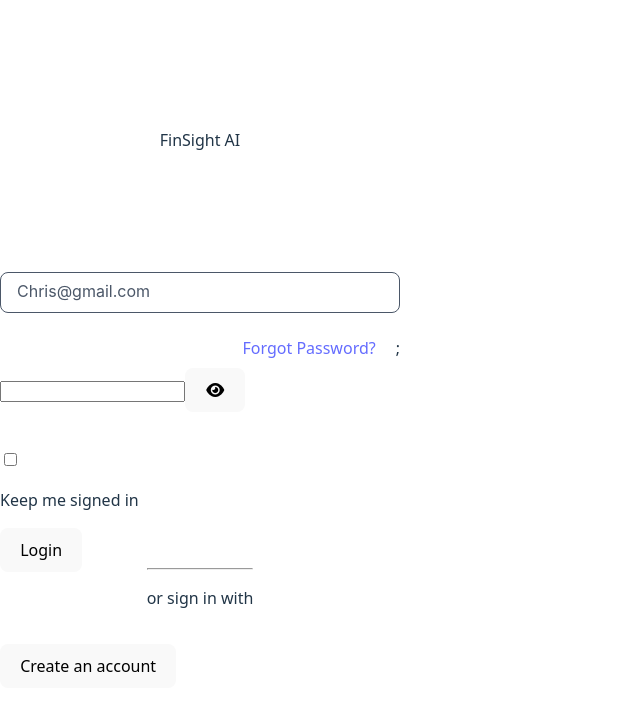
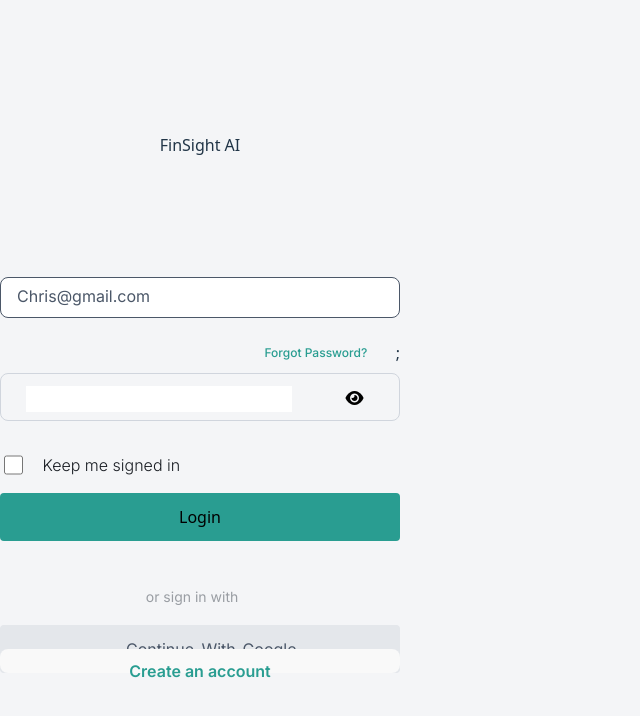
Before and after one commit to ABDULRAHMAN-M-CODE/FinSight_AI, a React (Vite) app in the folder frontend/: page / in a window 1280 px wide. Both pictures are taken after a click on the button "Start Your Journey". Shown: the top 716 px of the page, without its empty margins (0-640 px from the left). Built offline with nearby package versions, Linux system fonts and the light colour scheme.

Commit message:
Working on Login page
files Updated :
-App.tsx
-App.css

```diff
--- a/frontend/src/App.css
+++ b/frontend/src/App.css
@@ -1,4 +1,8 @@
 /* Frame 133539 */
+@import url('https://fonts.googleapis.com/css2?family=Inter:ital,opsz,wght@0,14..32,100..900;1,14..32,100..900&display=swap');
+body{
+background-color: #F4F5F7;
+}
 #Frame_133539 {
   display: flex;
   flex-direction: column;
@@ -283,7 +287,7 @@ color: #191D23;
 
 
 }
-
+#Right_text{
 /* Right text */
 
 margin: 0 auto;
@@ -302,12 +306,10 @@ text-align: right;
 color: #299D91;
 
 
-/* Inside auto layout */
-flex: none;
-order: 1;
-flex-grow: 0;
 
 
+}
+#Password_Input{
 /* Input */
 
 box-sizing: border-box;
@@ -327,12 +329,10 @@ height: 48px;
 border: 1px solid #D0D5DD;
 border-radius: 8px;
 
-/* Inside auto layout */
-flex: none;
-order: 1;
-flex-grow: 0;
 
 
+}
+#text{
 /* text */
 
 margin: 0 auto;
@@ -346,55 +346,25 @@ font-size: 4px;
 line-height: 24px;
 /* identical to box height, or 600% */
 letter-spacing: 1em;
-
+border:0;
 /* Gray/01 */
 color: #999DA3;
 
 
-/* Inside auto layout */
-flex: none;
-order: 0;
-flex-grow: 0;
+}
 
-
-/* Icon/eye */
-
+#Icon_eye_button{
 margin: 0 auto;
 width: 24px;
 height: 24px;
-
-
-/* Inside auto layout */
-flex: none;
-order: 1;
-flex-grow: 0;
-
-
-/* Vector */
-
-position: absolute;
-left: 8.33%;
-right: 8.33%;
-top: 20.83%;
-bottom: 20.83%;
-
-/* Gray/01 */
-border: 2px solid #999DA3;
-
-
-/* Vector */
-
-position: absolute;
-left: 37.5%;
-right: 37.5%;
-top: 37.5%;
-bottom: 37.5%;
-
-/* Gray/01 */
-border: 2px solid #999DA3;
-
-
-/* Button */
+display: flex;
+align-items: center;
+justify-content: center;
+background: none;
+border: none;
+}
+#Button{
+  /* Button */
 
 /* Auto layout */
 display: flex;
@@ -407,13 +377,11 @@ width: 400px;
 height: 88px;
 
 
-/* Inside auto layout */
-flex: none;
-order: 1;
-flex-grow: 0;
 
 
-/* Remind me */
+}
+#Remind_ME{
+  /* Remind me */
 
 /* Auto layout */
 display: flex;
@@ -425,61 +393,36 @@ gap: 16px;
 width: 264px;
 height: 24px;
 
+}
+#Login_Button{
+/* Button/primary */
 
-/* Inside auto layout */
-flex: none;
-order: 0;
-flex-grow: 0;
+/* Auto layout */
+display: flex;
+flex-direction: row;
+justify-content: center;
+align-items: center;
+padding: 16px 12px;
 
+width: 400px;
+height: 48px;
 
-/* Tick */
+/* Primary color */
+background: #299D91;
+border-radius: 4px;
+
+}
+#Tick{
+ /* Tick */
 
 width: 20px;
 height: 20px;
 
 
-/* Inside auto layout */
-flex: none;
-order: 0;
-flex-grow: 0;
 
-
-/* fill */
-
-position: absolute;
-left: 0%;
-right: 0%;
-top: 0%;
-bottom: 0%;
-
-/* Primary color */
-background: #299D91;
-border-radius: 2px;
-
-
-/* Icons/Outline/Checkmark */
-
-position: absolute;
-left: 0%;
-right: 0%;
-top: 0%;
-bottom: 0%;
-
-
-
-/* Shape */
-
-position: absolute;
-left: 12.5%;
-right: 12.5%;
-top: 25%;
-bottom: 20.83%;
-
-/* White */
-background: #FFFFFF;
-
-
-/* Keep me signed in */
+}
+#Keep_me_signed_in {
+  /* Keep me signed in */
 
 width: 228px;
 height: 24px;
@@ -496,372 +439,9 @@ line-height: 24px;
 color: #191D23;
 
 
-/* Inside auto layout */
-flex: none;
-order: 1;
-flex-grow: 0;
 
+}
 
-/* Button/primary */
-
-/* Auto layout */
-display: flex;
-flex-direction: row;
-justify-content: center;
-align-items: center;
-padding: 16px 12px;
-
-width: 400px;
-height: 48px;
-
-/* Primary color */
-background: #299D91;
-border-radius: 4px;
-
-/* Inside auto layout */
-flex: none;
-order: 1;
-flex-grow: 0;
-
-
-/* Label */
-
-width: 160px;
-height: 24px;
-
-/* Semibold 16-24 */
-font-family: 'Inter';
-font-style: normal;
-font-weight: 600;
-font-size: 16px;
-line-height: 24px;
-/* identical to box height, or 150% */
-text-align: center;
-
-/* White */
-color: #FFFFFF;
-
-
-/* Inside auto layout */
-flex: none;
-order: 0;
-flex-grow: 0;
-
-
-/* Devider */
-
-/* Auto layout */
-display: flex;
-flex-direction: column;
-align-items: center;
-padding: 0px;
-isolation: isolate;
-
-width: 128px;
-height: 36px;
-
-
-/* Inside auto layout */
-flex: none;
-order: 1;
-flex-grow: 0;
-
-
-/* Line 10 */
-
-position: absolute;
-width: 342px;
-height: 0px;
-left: calc(50% - 342px/2);
-top: 18px;
-
-opacity: 0.25;
-/* Gray/02 */
-border: 0.5px solid #4B5768;
-
-/* Inside auto layout */
-flex: none;
-order: 0;
-flex-grow: 0;
-z-index: 0;
-
-
-/* Sign in with */
-
-/* Auto layout */
-display: flex;
-flex-direction: row;
-align-items: flex-start;
-padding: 8px;
-gap: 8px;
-
-width: 128px;
-height: 36px;
-
-/* Special/Main BG */
-background: #F4F5F7;
-
-/* Inside auto layout */
-flex: none;
-order: 1;
-flex-grow: 0;
-z-index: 1;
-
-
-/* or sign in with */
-
-width: 112px;
-height: 20px;
-
-/* Regular 14-20 */
-font-family: 'Inter';
-font-style: normal;
-font-weight: 400;
-font-size: 14px;
-line-height: 20px;
-/* identical to box height, or 143% */
-text-align: center;
-
-/* Gray/01 */
-color: #999DA3;
-
-
-/* Inside auto layout */
-flex: none;
-order: 0;
-flex-grow: 0;
-
-
-/* Button/secondary */
-
-/* Auto layout */
-display: flex;
-flex-direction: row;
-justify-content: center;
-align-items: center;
-padding: 12px 69px;
-gap: 16px;
-
-width: 400px;
-height: 48px;
-
-/* Gray/04 */
-background: #E4E7EB;
-border-radius: 4px;
-
-/* Inside auto layout */
-flex: none;
-order: 2;
-flex-grow: 0;
-
-
-/* Google */
-
-width: 24px;
-height: 24px;
-
-
-/* Inside auto layout */
-flex: none;
-order: 0;
-flex-grow: 0;
-
-
-/* Group */
-
-position: absolute;
-left: 1.56%;
-right: 0.71%;
-top: 0%;
-bottom: 0%;
-
-
-
-/* Clip path group */
-
-position: absolute;
-left: 1.56%;
-right: 0.71%;
-top: 0%;
-bottom: 0%;
-
-
-
-/* B */
-
-position: absolute;
-left: 1.56%;
-right: 0.71%;
-top: 0%;
-bottom: 0%;
-
-
-
-/* Vector */
-
-position: absolute;
-left: 1.56%;
-right: 0.71%;
-top: 0%;
-bottom: 0%;
-
-background: #000000;
-
-
-/* Vector */
-
-position: absolute;
-left: -2.98%;
-right: 64.35%;
-top: 20.45%;
-bottom: 20.45%;
-
-background: #FBBC05;
-
-
-/* Clip path group */
-
-position: absolute;
-left: 1.56%;
-right: 0.71%;
-top: 0%;
-bottom: 0%;
-
-
-
-/* B */
-
-position: absolute;
-left: 1.56%;
-right: 0.71%;
-top: 0%;
-bottom: 0%;
-
-
-
-/* Vector */
-
-position: absolute;
-left: 1.56%;
-right: 0.71%;
-top: 0%;
-bottom: 0%;
-
-background: #000000;
-
-
-/* Vector */
-
-position: absolute;
-left: -2.98%;
-right: -6.11%;
-top: -4.55%;
-bottom: 50%;
-
-/* Special/Red */
-background: #E73D1C;
-
-
-/* Clip path group */
-
-position: absolute;
-left: 1.56%;
-right: 0.71%;
-top: 0%;
-bottom: 0%;
-
-
-
-/* B */
-
-position: absolute;
-left: 1.56%;
-right: 0.71%;
-top: 0%;
-bottom: 0%;
-
-
-
-/* Vector */
-
-position: absolute;
-left: 1.56%;
-right: 0.71%;
-top: 0%;
-bottom: 0%;
-
-background: #000000;
-
-
-/* Vector */
-
-position: absolute;
-left: -2.98%;
-right: -6.11%;
-top: -4.55%;
-bottom: -4.55%;
-
-background: #34A853;
-
-
-/* Clip path group */
-
-position: absolute;
-left: 1.56%;
-right: 0.71%;
-top: 0%;
-bottom: 0%;
-
-
-
-/* B */
-
-position: absolute;
-left: 1.56%;
-right: 0.71%;
-top: 0%;
-bottom: 0%;
-
-
-
-/* Vector */
-
-position: absolute;
-left: 1.56%;
-right: 0.71%;
-top: 0%;
-bottom: 0%;
-
-background: #000000;
-
-
-/* Vector */
-
-position: absolute;
-left: 26.56%;
-right: -6.11%;
-top: 20.45%;
-bottom: -4.55%;
-
-background: #4285F4;
-
-
-/* Continue with Google */
-
-width: 164px;
-height: 24px;
-
-/* Regular 16-24 */
-font-family: 'Inter';
-font-style: normal;
-font-weight: 400;
-font-size: 16px;
-line-height: 24px;
-/* identical to box height, or 150% */
-text-align: center;
-
-/* Gray/02 */
-color: #4B5768;
 
 
 #Create_Account_Button{
@@ -887,3 +467,113 @@ color: #299D91;
 
 
 }
+#Divider_2{
+  /* Devider */
+
+/* Auto layout */
+display: flex;
+flex-direction: column;
+align-items: center;
+padding: 0px;
+isolation: isolate;
+
+width: 128px;
+height: 36px;
+
+}
+#Line_10{
+/* Line 10 */
+
+position: absolute;
+width: 342px;
+height: 0px;
+left: calc(50% - 342px/2);
+top: 18px;
+
+opacity: 0.25;
+/* Gray/02 */
+border: 0.5px solid #4B5768;
+border:red;
+
+}
+#Sign_in_with {
+  /* Sign in with */
+
+/* Auto layout */
+display: flex;
+flex-direction: row;
+align-items: flex-start;
+padding: 8px;
+gap: 8px;
+
+width: 128px;
+height: 36px;
+
+/* Special/Main BG */
+background: #F4F5F7;
+
+/* Inside auto layout */
+
+z-index: 1;
+
+}
+#or_sign_in_with{
+  /* or sign in with */
+
+width: 112px;
+height: 20px;
+
+/* Regular 14-20 */
+font-family: 'Inter';
+font-style: normal;
+font-weight: 400;
+font-size: 14px;
+line-height: 20px;
+/* identical to box height, or 143% */
+text-align: center;
+
+/* Gray/01 */
+color: #999DA3;
+}
+#Button_Secondry{
+  /* Button/secondary */
+
+/* Auto layout */
+display: flex;
+flex-direction: row;
+justify-content: center;
+align-items: center;
+padding: 12px 69px;
+gap: 16px;
+
+width: 400px;
+height: 48px;
+
+/* Gray/04 */
+background: #E4E7EB;
+border-radius: 4px;
+
+
+}
+#Continue_With_Google{
+  /* Continue with Google */
+
+width: 164px;
+height: 24px;
+
+/* Regular 16-24 */
+font-family: 'Inter';
+font-style: normal;
+font-weight: 400;
+font-size: 16px;
+line-height: 24px;
+/* identical to box height, or 150% */
+text-align: center;
+
+/* Gray/02 */
+color: #4B5768;
+
+
+
+
+}
--- a/frontend/src/App.tsx
+++ b/frontend/src/App.tsx
@@ -41,34 +41,34 @@ function WelcomePage(){
                 <div id='Password_Div'>
                   <div id='Password_Header'>
                     <p id='Password_Label'></p>
-                    <Link to="/Forgot_Password">Forgot Password?</Link>;
+                    <Link to="/Forgot_Password" id="Right_text">Forgot Password?</Link>;
                   </div>
                   <div  id='Password_Input'>
-                    <input />
-                    <button>
-                      <i className='fa fa-eye'></i>
+                    <input  id="text"/>
+                    <button id="Icon_eye_button">
+                      <i className='fa fa-eye' id ='Icon_eye'></i>
                     </button>
                   </div>
                 </div>
               </div>
-              <div id='Buttons'>
+              <div id='Button'>
                 <div id='Remind_ME'>
-                  <input  type='checkbox'/>
-                  <p>Keep me signed in</p>
+                  <input  type='checkbox' id="Tick"/>
+                  <p id="Keep_me_signed_in">Keep me signed in</p>
                 </div>
                 <button id='Login_Button'>Login</button>
               </div>
             </div>
             <div id='Divider_2'>
-              <hr />
-              <div>
-                <p>or sign in with</p>
+              <div  id="Line_10"></div>
+              <div id="Sign_in_with">
+                <p id="or_sign_in_with">or sign in with</p>
               </div>
             </div>
-            <div id="Continue_With_Google">
+            <button id="Button_Secondry">
               <img />
-              <p></p>
-            </div>
+              <p id="Continue_With_Google">Continue_With_Google</p>
+            </button>
           </div>
         </div>
         <button id="Create_Account_Button">Create an account</button>
```
